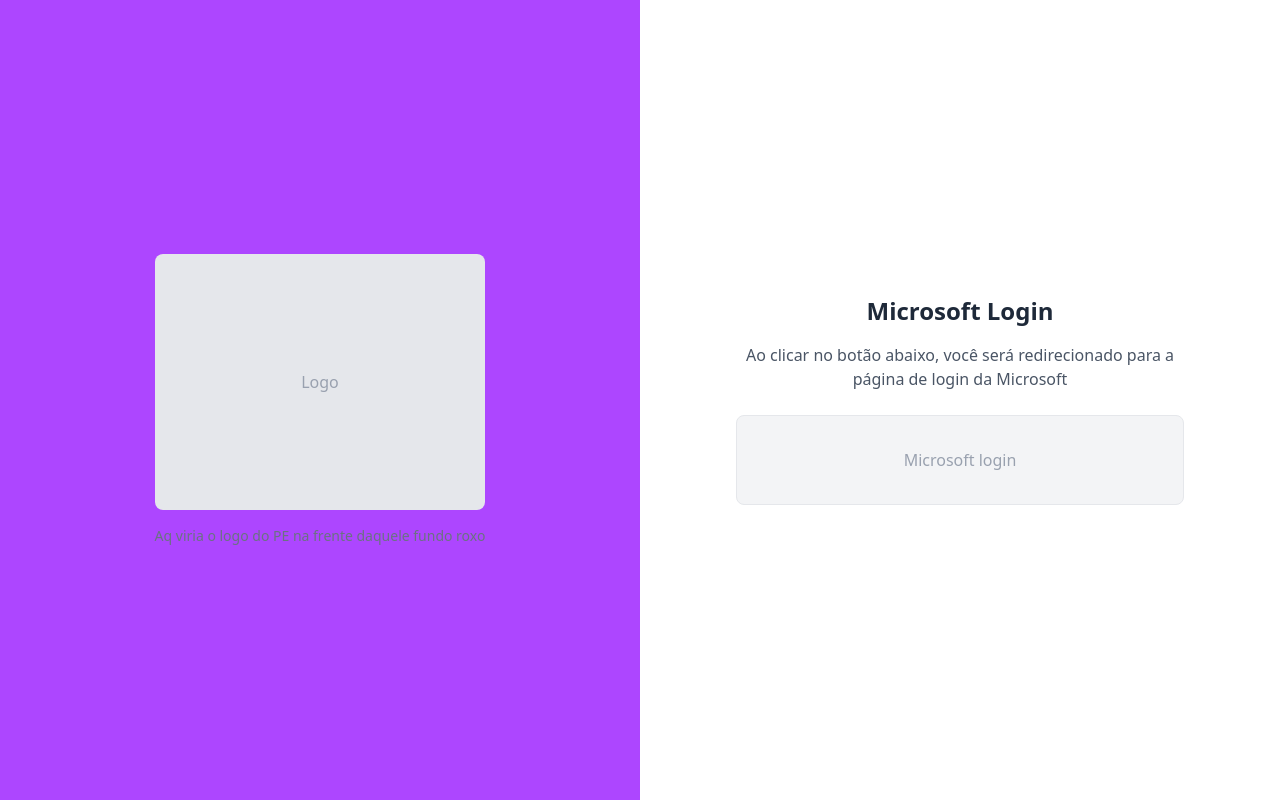
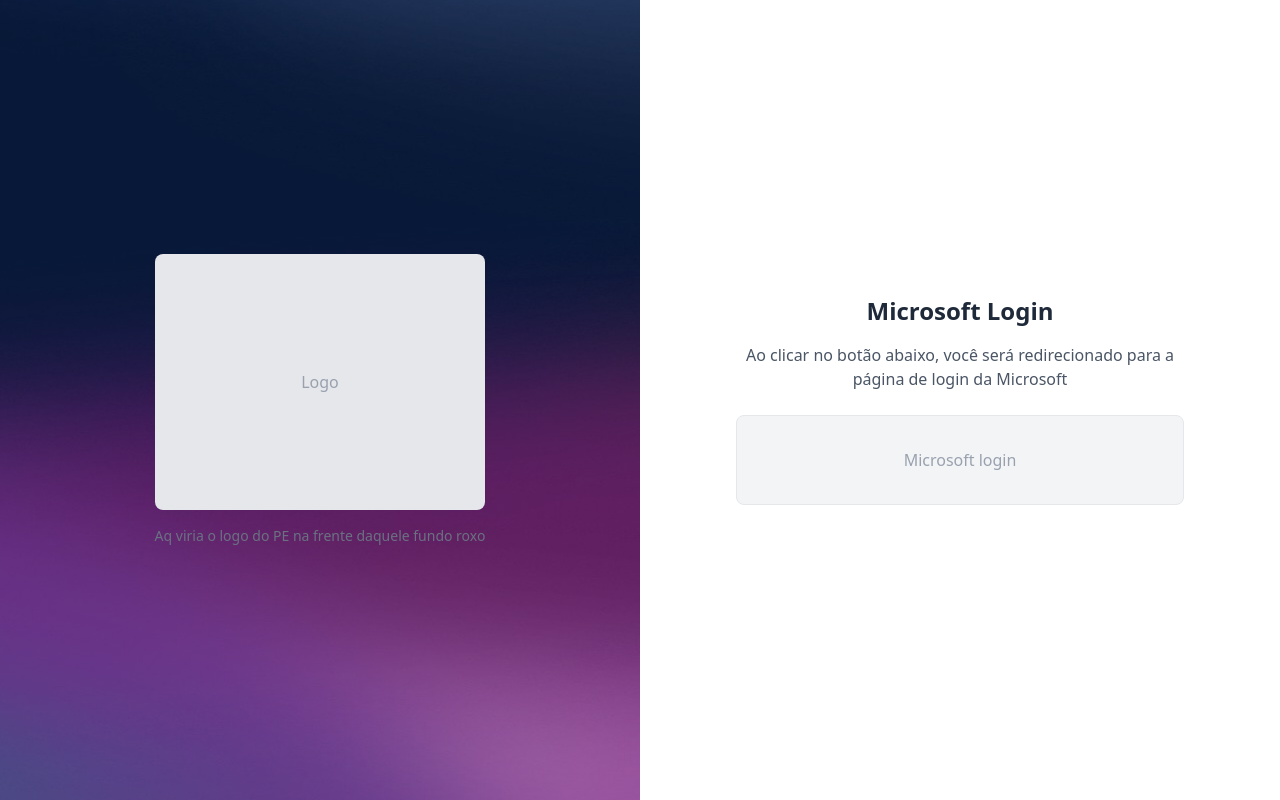
Before and after one commit to Maua-Dev/portal_das_entidades_front, a React (Vite) app: page / in a window 1280 px wide. Built offline with nearby package versions, Linux system fonts and the light colour scheme.

Commit message:
fix: login background image

```diff
--- a/src/pages/login.tsx
+++ b/src/pages/login.tsx
@@ -1,13 +1,16 @@
 import { Link } from "react-router-dom";
+import LoginBG from "../assets/login-bg.jpg"
 
 export default function HomePage() {
   return (
     <div className="min-h-screen bg-white">
 
       {/* Main Content */}
-      <main className="flex flex-col md:flex-row h-screen bg-amber-500">
+      <main className="flex flex-col md:flex-row h-screen">
         {/* Left Section - Logo Placeholder */}
-        <div className="w-full md:w-1/2 h-full bg-purple-500 flex items-center justify-center p-8">
+        <div className="w-full md:w-1/2 h-full flex items-center justify-center p-8 bg-center bg-no-repeat"
+        style={{ backgroundImage: `url(${LoginBG})` }}
+        >
           <div className="text-center">
             <div className="w-full h-64 bg-gray-200 rounded-lg flex items-center justify-center mb-4">
               <span className="text-gray-400">Logo</span>
```
Also changed, not shown: src/assets/home-bg.jpg (added), src/assets/login-bg.jpg (added).
